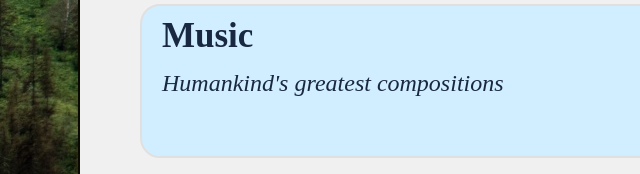
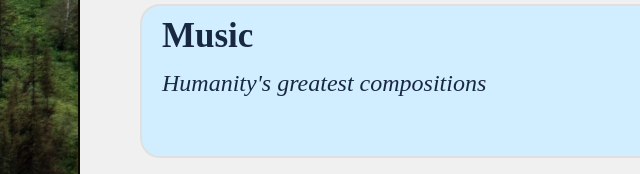
Before and after one commit to seanmchu/website-down, a plain HTML site: page misc.html in a window 1280 px wide. Shown: the part 1093-1267 px from the top of the page, 0-640 px from the left. Drawn offline with Linux system fonts and the light colour scheme.

Commit message:
updated readme

```diff
--- a/misc.html
+++ b/misc.html
@@ -60,7 +60,7 @@
                 <img class = "buttonImage" src = "src/chimpp.jpg">
                 <div class = "boxLeft"> <b> Music </b> </div>
                 <div class = "boxUnder">
-                    <p><i> Humankind's greatest compositions</i></p>
+                    <p><i> Humanity's greatest compositions</i></p>
                 </div>
             </div>
             <div class = "buttonBox2" onclick = "location.href = 'null.html'">
```
Also changed, not shown: 1 other file.
